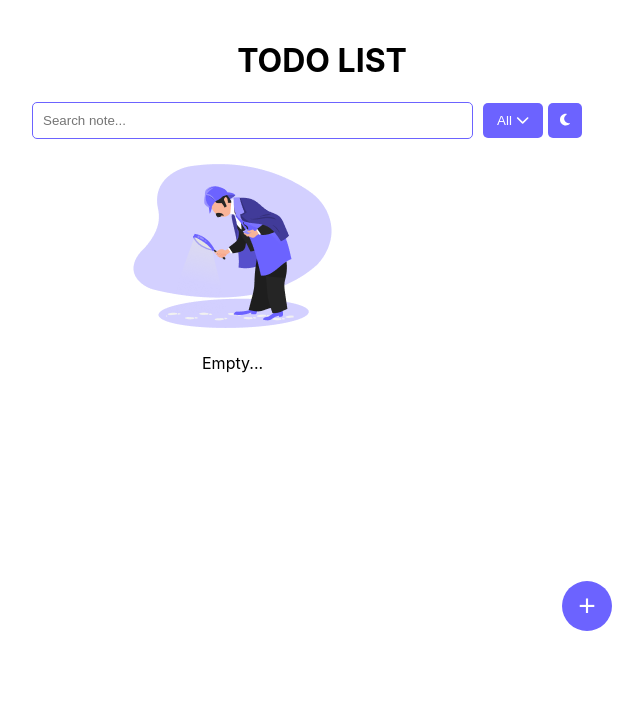
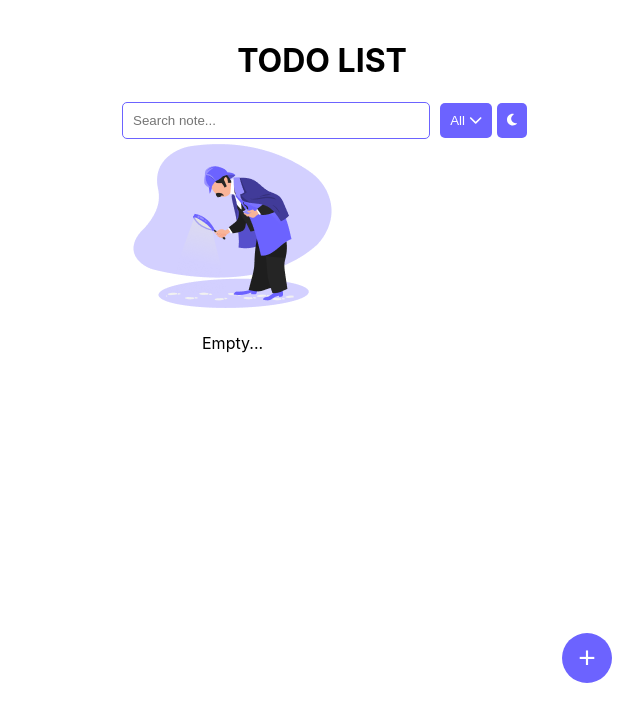
Before and after one commit to poornima005/QuadB-project2, a React (Create React App) app: page / in a window 1280 px wide. Shown: the top 722 px of the page, without its empty margins (318-961 px from the left). Built offline with nearby package versions, Linux system fonts and the light colour scheme.

Commit message:
Initial commit

```diff
--- a/package.json
+++ b/package.json
@@ -1,5 +1,6 @@
 {
   "name": "quadb-project2",
+  "homepage": "https://github.com/poornima005/Quadb-project2--main.git",
   "version": "0.1.0",
   "private": true,
   "dependencies": {
@@ -9,6 +10,7 @@
     "@testing-library/jest-dom": "^5.17.0",
     "@testing-library/react": "^13.4.0",
     "@testing-library/user-event": "^13.5.0",
+    "gh-pages": "^6.1.1",
     "react": "^18.3.1",
     "react-dom": "^18.3.1",
     "react-scripts": "5.0.1",
@@ -18,7 +20,9 @@
     "start": "react-scripts start",
     "build": "react-scripts build",
     "test": "react-scripts test",
-    "eject": "react-scripts eject"
+    "eject": "react-scripts eject",
+        "predeploy": "npm run build",
+    "deploy": "gh-pages -d build"
   },
   "eslintConfig": {
     "extends": [
--- a/src/components/Home.jsx
+++ b/src/components/Home.jsx
@@ -1,7 +1,7 @@
 import React, { useState, useEffect } from 'react';
 import './todo.css';
 import { FontAwesomeIcon } from '@fortawesome/react-fontawesome';
-import { faMoon, faChevronDown } from '@fortawesome/free-solid-svg-icons';
+import    { faMoon, faEdit, faTrash, faChevronDown } from '@fortawesome/free-solid-svg-icons';
 import empty from "./empty.png";
 
 function Home() {
@@ -12,6 +12,8 @@ function Home() {
   const [darkMode, setDarkMode] = useState(false);
   const [filter, setFilter] = useState('All');
   const [dropdownVisible, setDropdownVisible] = useState(false);
+  const [isEditNoteModalOpen, setIsEditNoteModalOpen] = useState(false);
+  const [noteToEdit, setNoteToEdit] = useState({});
 
   const handleAddNote = () => {
     if (newNote.trim() !== '') {
@@ -44,6 +46,25 @@ function Home() {
     setDropdownVisible(false);
   };
 
+  const handleEditNote = (id) => {
+    const note = notes.find((note) => note.id === id);
+    if (note) {
+      setNoteToEdit(note);
+      setIsEditNoteModalOpen(true);
+    }
+  };
+
+  const handleSaveEditedNote = (editedText) => {
+    setNotes(
+      notes.map((note) => (note.id === noteToEdit.id ? { ...note, text: editedText } : note))
+    );
+    setIsEditNoteModalOpen(false);
+  };
+
+  const handleDeleteNote = (id) => {
+    setNotes(notes.filter((note) => note.id !== id));
+  };
+
   const filteredNotes = notes.filter((note) => {
     const matchesSearch = note.text.toLowerCase().includes(searchTerm.toLowerCase());
     if (filter === 'All') return matchesSearch;
@@ -64,7 +85,7 @@ function Home() {
   }, [darkMode]);
 
   return (
-    <div className="todo-list-container" data-theme={darkMode ? 'dark' : 'light'}>
+    <div className=" main-css todo-list-container" data-theme={darkMode ? 'dark' : 'light'}>
       <h1>TODO LIST</h1>
       <div className="search-bar">
         <input
@@ -72,7 +93,7 @@ function Home() {
           placeholder="Search note..."
           value={searchTerm}
           onChange={handleSearch}
-        ></input>
+        />
         <div className="buttons">
           <div className="dropdown">
             <button id='button1' onClick={() => setDropdownVisible(!dropdownVisible)}>
@@ -105,6 +126,20 @@ function Home() {
           </div>
         </div>
       )}
+      {isEditNoteModalOpen && (
+        <div className="new-note-modal">
+          <input
+            type="text"
+            placeholder="Edit note..."
+            value={noteToEdit.text}
+            onChange={(e) => setNoteToEdit({ ...noteToEdit, text: e.target.value })}
+          />
+          <div className="modal-buttons">
+            <button id='canbutton' onClick={() => setIsEditNoteModalOpen(false)}>CANCEL</button>
+            <button id='appbutton' onClick={() => handleSaveEditedNote(noteToEdit.text)}>SAVE</button>
+          </div>
+        </div>
+      )}
       {filteredNotes.length === 0 ? (
         <div className="empty-list-message">
           <img src={empty} alt="Empty list image" />
@@ -120,6 +155,14 @@ function Home() {
                 onChange={() => handleToggleComplete(note.id)}
               />
               <span className={note.completed ? 'completed' : ''}>{note.text}</span>
+              <div className="note-actions">
+                <button onClick={() => handleEditNote(note.id)}>
+                  <FontAwesomeIcon className='edit' icon={faEdit} />
+                </button>
+                <button onClick={() => handleDeleteNote(note.id)}>
+                  <FontAwesomeIcon className='edit' icon={faTrash} />
+                </button>
+              </div>
             </li>
           ))}
         </ul>
--- a/src/components/todo.css
+++ b/src/components/todo.css
@@ -12,6 +12,7 @@
     --add-button-bg: #007bff;
     --add-button-text: #ffffff;
     --background: #ffffff;
+    --edit: #CDCDCD;
 }
 
 .dark-theme {
@@ -28,10 +29,13 @@
     --add-button-bg: #444444;
     --add-button-text: #ffffff;
     --background: #333333;
+    --edit:#CDCDCD;
 }
-  .main-css{
+
+.main-css {
     background-color: var(--background-color);
 }
+
 .todo-list-container {
     max-width: 400px;
     margin: 0 auto;
@@ -43,42 +47,43 @@
     text-align: center;
 }
 
+/* Combined Search Bar Styles */
 .search-bar {
     display: flex;
     align-items: center;
-    margin-bottom: 20px;
+    justify-content: space-between;
+    flex-wrap: wrap;
     width: 100%;
 }
 
 .search-bar input {
     flex-grow: 1;
     padding: 10px;
-    border: 1px solid  var(--primary-color);
-    margin-left: -90px;
-    width: 400px;
+    border: 1px solid var(--primary-color);
     border-radius: 5px;
+    max-width: 100%;
+}
+
+.search-bar .buttons {
+    display: flex;
+    align-items: center;
 }
 
 .search-bar button {
     padding: 10px;
+    margin-left: 10px;
     background-color: var(--primary-color);
-    color: white;
+    color: var(--button-text);
     border: none;
     cursor: pointer;
     border-radius: 5px;
+}
 
-  }
-  #button1 {
+#button1, #button2 {
     height: 35px;
-    width: 60px;
     margin-right: -5px;
 }
 
-  #button2 {
-    height: 35px;
-    width: 34px;
-    margin-right: -60px;
-  }
 .note-list {
     list-style: none;
     padding: 0;
@@ -89,152 +94,13 @@
     align-items: center;
     margin-bottom: 10px;
     padding: 10px;
+    color: var(--text-color);
     border: none;
-    color: var(--text-color);
-    margin-left: -30px;
 }
 
 .note-item input {
+    color: var(--text-color);
     margin-right: 10px;
-  }
-
-  .completed {
-    text-decoration: line-through;
-    color: gray;
-  }
-
-  .note-item button {
-    background-color: transparent;
-    border: none;
-    cursor: pointer;
-  }
-
-  .note-item button svg {
-    fill: red;
-  }
-  /* ... (existing styles) */
-
-.new-note-modal {
-    position: fixed;
-    top: 30%;
-    left: 45%;
-    transform: translate(-50%, -50%);
-    background-color: var(--background-color);
-    padding: 20px;
-    border: 1px solid var(--background-color);
-    height: 20%;
-    width: 20%;
-    border-radius: 5px;
-  }
-
-  .new-note-modal input {
-    width: 90%;
-    padding: 10px;
-    background-color: var(--background-color);
-    border: 1px solid var(--primary-color);
-    border-radius: 5px;
-  }
-
-  .modal-buttons {
-    display: flex;
-    justify-content: flex-end;
-    margin-top: 10px;
-  }
-
-  .modal-buttons button {
-    padding: 10px;
-    border: none;
-    cursor: pointer;
-    margin-top: 50px;
-    border-radius: 5px;
-  }
-  #canbutton{
-     margin-right: 130px;
-     color: var(--primary-color);
-     background-color: var(--background-color);
-     border: 1px solid var(--primary-color);
-  }
-  #appbutton{
-    margin-right: 20px;
-    background-color: var(--primary-color);
-    color: #fff;
-  }
-  .emp{
-    color: var(--text-color);
-  }
-/* ... (existing styles) */
-
-.search-bar {
-    display: flex;
-    align-items: center;
-    justify-content: space-between; /* Align items to the left and right */
-  }
-/* ... (existing styles) */
-
-.search-bar {
-    display: flex;
-    align-items: center;
-    justify-content: space-between;
-  }
-
-  .search-bar .buttons {
-    display: flex;
-    align-items: center;
-  }
-
-  .todo-list-container {
-    max-width: 400px;
-    margin: 0 auto;
-    padding: 20px;
-  }
-
-  h1 {
-    text-align: center;
-  }
-
-  .search-bar {
-    display: flex;
-    align-items: center;
-    justify-content: space-between;
-  }
-
-  .search-bar .buttons {
-    display: flex;
-    align-items: center;
-  }
-
-  .search-bar .buttons button {
-    padding: 10px;
-    margin-left: 10px;
-    border: none;
-    cursor: pointer;
-  }
-
-  .note-list {
-    list-style: none;
-    padding: 0;
-  }
-  .hrline{
-    border: 1px solid var(--primary-color);
-  margin: 10px 0;
-  }
-  .note-item {
-    display: flex;
-    align-items: center;
-    margin-bottom: 10px;
-    padding: 10px;
-    border: none;
-    overflow: visible;
-
-  }
-
-  .note-item input {
-    margin-right: 10px;
-  }
-
-  .completed {
-    text-decoration: line-through;
-    color: gray;
 }
 
 .note-item button {
@@ -247,27 +113,90 @@
     fill: red;
 }
 
+.completed {
+    text-decoration: line-through;
+    color: gray;
+}
+
+/* New Note Modal */
+.new-note-modal {
+    position: fixed;
+    top: 30%;
+    left: 45%;
+    transform: translate(-50%, -50%);
+    background-color: var(--background-color);
+    padding: 20px;
+    border: 1px solid var(--border-color);
+    height: 20%;
+    width: 20%;
+    border-radius: 5px;
+}
+
+.new-note-modal input {
+    width: 90%;
+    padding: 10px;
+    background-color: var(--background-color);
+    border: 1px solid var(--primary-color);
+    border-radius: 5px;
+    color: var(--text-color);
+}
+
+.modal-buttons {
+    display: flex;
+    justify-content: flex-end;
+    margin-top: 10px;
+}
+
+.modal-buttons button {
+    padding: 10px;
+    margin-top: 50px;
+    border-radius: 5px;
+    cursor: pointer;
+}
+
+#canbutton {
+    margin-right: 130px;
+    color: var(--primary-color);
+    background-color: var(--background-color);
+    border: 1px solid var(--primary-color);
+}
+
+#appbutton {
+    margin-right: 20px;
+    background-color: var(--primary-color);
+    color: var(--button-text);
+}
+
+/* Add Button */
 .add-button {
     display: block;
     text-align: center;
     padding: 10px;
     background-color: var(--primary-color);
-    color: white;
+    color: var(--button-text);
     border: none;
     cursor: pointer;
-    margin-top: 52%;
+    margin-top: 70%;
     margin-left: 110%;
     height: 50px;
     width: 50px;
     padding-top: 8px;
     border-radius: 50%;
     font-size: 30px;
+    position: relative;
 }
-  .emp{
+
+.hrline {
+    border: 1px solid var(--primary-color);
+    margin: 10px 0;
+}
+
+.emp {
+    color: var(--text-color);
     margin-left: 80px;
 }
 
-  /* Dropdown Styling */
+/* Dropdown */
 .dropdown {
     position: relative;
     display: inline-block;
@@ -293,3 +222,13 @@
     cursor: pointer;
     font-size: 16px;
 }
+.edit{
+    justify-content: right;
+    color: var(--edit);
+}
+.note-actions {
+    display: flex;
+    align-items: center;
+    justify-content: flex-end;
+    margin-left: auto;
+  }
```
Also changed, not shown: 1 other file (tests, documents, lock files or other folders). Lines whose indentation alone changed are shown as unchanged.
